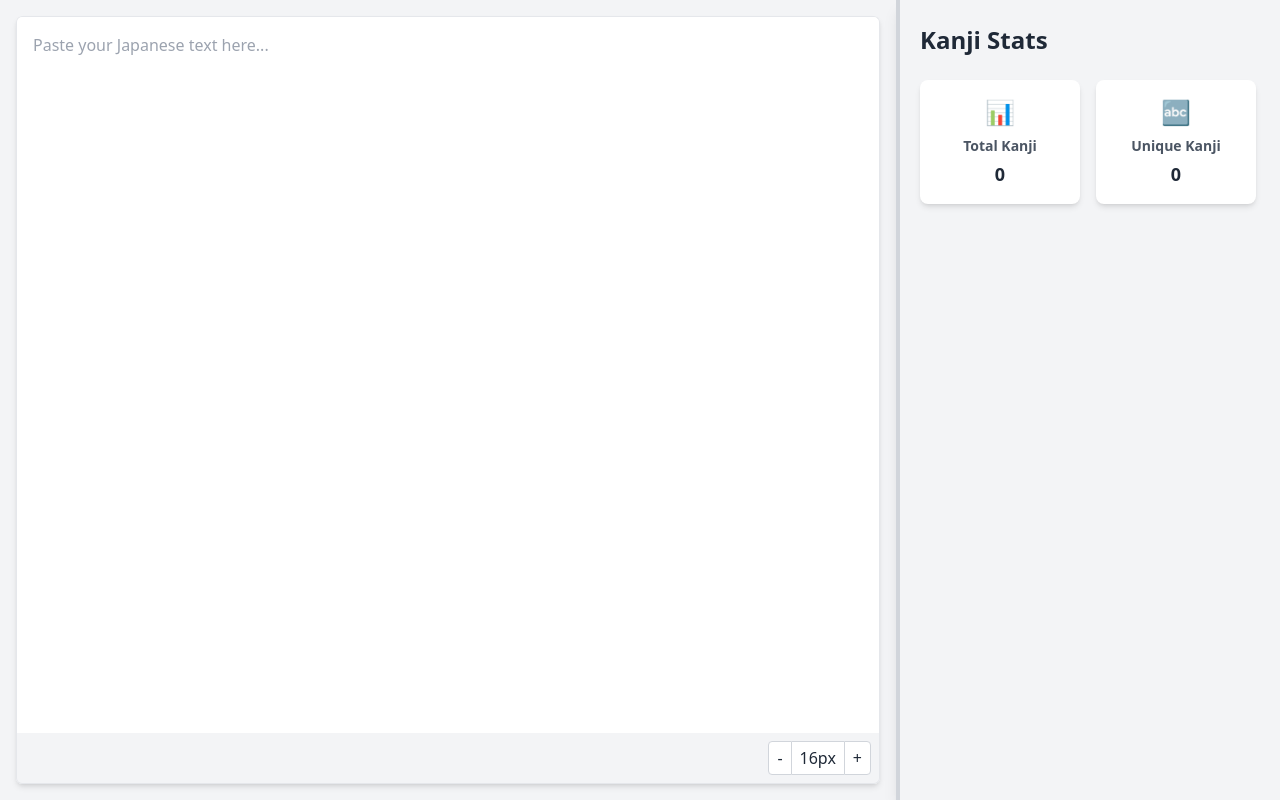
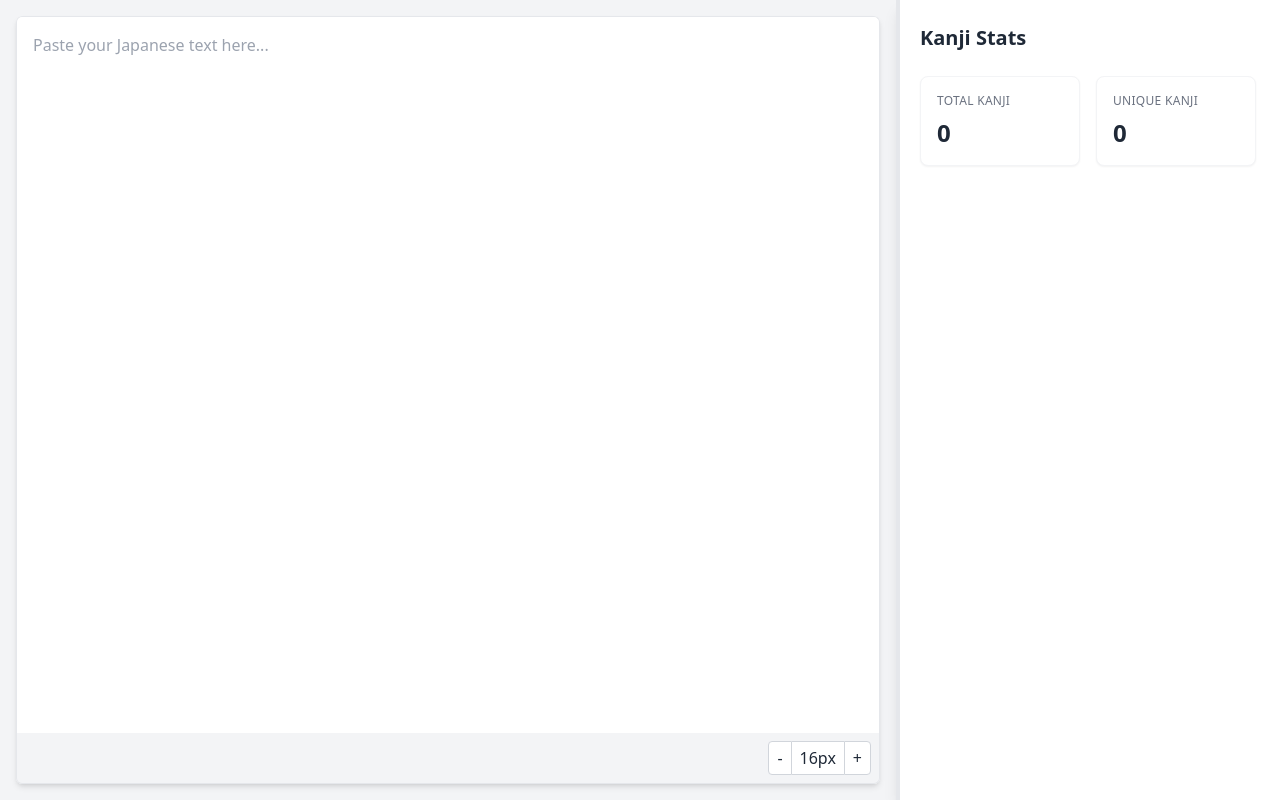
Before and after one commit to darrenburns/kanjibook, a React (Vite) app: page / in a window 1280 px wide. Built offline with nearby package versions, Linux system fonts and the light colour scheme.

Commit message:
Sleeker stats

```diff
--- a/src/components/Sidebar.tsx
+++ b/src/components/Sidebar.tsx
@@ -51,17 +51,17 @@ const Sidebar: React.FC<SidebarProps> = ({ content, selectedText }) => {
 
   return (
     <aside
-      className="bg-gray-100 shadow-lg flex flex-col relative"
+      className="bg-white shadow-lg flex flex-col relative"
       style={{ width: `${width}px` }}
     >
       <div
-        className="w-1 bg-gray-300 hover:bg-gray-400 cursor-col-resize absolute left-0 top-0 bottom-0"
+        className="w-1 bg-gray-200 hover:bg-gray-300 cursor-col-resize absolute left-0 top-0 bottom-0"
         onMouseDown={handleMouseDown}
       />
       <div className="p-6 flex-grow overflow-auto">
-        <h2 className="text-2xl font-semibold mb-6">Kanji Stats</h2>
+        <h2 className="text-xl font-semibold text-gray-800 mb-6">Kanji Stats</h2>
         {selectedText && (
-          <p className="text-sm text-gray-600 mb-4">
+          <p className="text-sm text-gray-500 mb-4">
             Showing stats for selected text
           </p>
         )}
--- a/src/components/StatsDisplay.tsx
+++ b/src/components/StatsDisplay.tsx
@@ -10,7 +10,6 @@ const StatsDisplay: React.FC<StatsDisplayProps> = ({
   globalStats,
   selectedStats,
 }) => {
-  console.log(globalStats);
   const sortedGlobalKanji = Object.entries(globalStats).sort(
     (a, b) => b[1] - a[1]
   );
@@ -31,13 +30,11 @@ const StatsDisplay: React.FC<StatsDisplayProps> = ({
     <div>
       <div className="mb-6 grid grid-cols-2 gap-4">
         <StatCard
-          icon="📊"
           title="Total Kanji"
           value={globalTotalCount}
           selectedValue={hasSelection ? selectedTotalCount : undefined}
         />
         <StatCard
-          icon="🔤"
           title="Unique Kanji"
           value={globalUniqueKanjiCount}
           selectedValue={hasSelection ? selectedUniqueKanjiCount : undefined}
@@ -60,30 +57,25 @@ const StatsDisplay: React.FC<StatsDisplayProps> = ({
 };
 
 interface StatCardProps {
-  icon: string;
   title: string;
   value: number;
   selectedValue?: number;
 }
 
-const StatCard: React.FC<StatCardProps> = ({
-  icon,
-  title,
-  value,
-  selectedValue,
-}) => {
+const StatCard: React.FC<StatCardProps> = ({ title, value, selectedValue }) => {
   return (
-    <div className="bg-white rounded-lg shadow-md p-4 flex flex-col items-center justify-center">
-      <div className="text-2xl mb-2">{icon}</div>
-      <h3 className="text-sm font-semibold text-gray-600 mb-1">{title}</h3>
-      <p className="text-lg font-bold">
+    <div className="bg-white rounded-lg shadow-sm p-4 border border-gray-100">
+      <h3 className="text-xs font-medium text-gray-500 uppercase tracking-wide mb-2">
+        {title}
+      </h3>
+      <p className="text-2xl font-semibold">
         {selectedValue !== undefined ? (
           <>
             <span className="text-blue-600">{selectedValue}</span>
-            <span className="text-gray-400 mx-1">/</span>
+            <span className="text-gray-300 mx-1">/</span>
           </>
         ) : null}
-        <span>{value}</span>
+        <span className="text-gray-800">{value}</span>
       </p>
     </div>
   );
@@ -109,13 +101,13 @@ const KanjiItem: React.FC<KanjiItemProps> = ({
   return (
     <div className="flex items-center space-x-2">
       <span className="text-2xl w-8">{kanji}</span>
-      <div className="flex-grow bg-gray-200 rounded-full h-4">
+      <div className="flex-grow bg-gray-100 rounded-full h-2">
         <div
-          className="bg-blue-600 rounded-full h-4"
+          className="bg-blue-500 rounded-full h-2"
           style={{ width: `${percentage}%` }}
         ></div>
       </div>
-      <span className="text-sm font-semibold">
+      <span className="text-sm font-medium text-gray-600">
         {hasSelection && selectedCount > 0
           ? `${selectedCount} / ${globalCount}`
           : globalCount}
```
